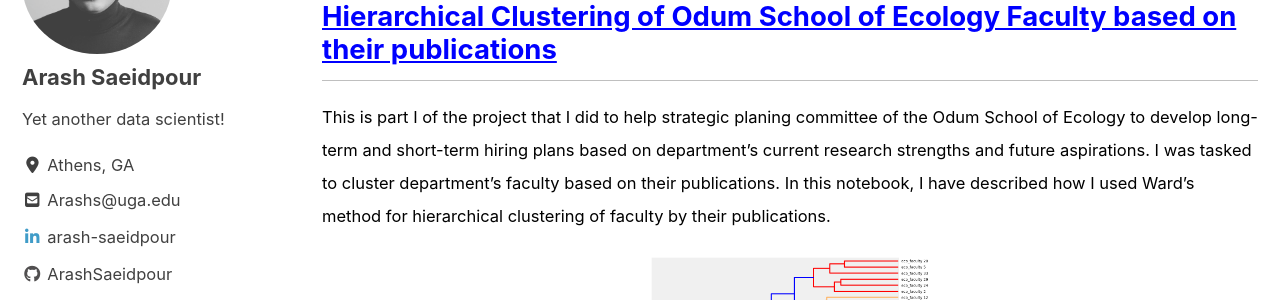
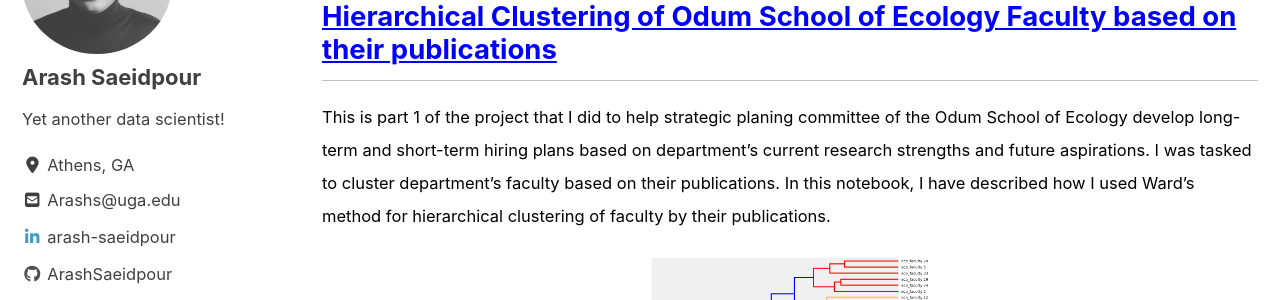
Before and after one commit to ArashSaeidpour/arashsaeidpour.github.io, a Jekyll site: the page built from index.md, in a window 1280 px wide and 900 px high, scrolled down 1007 px. Shown: the part 153-453 px from the top of the window. Built offline with Jekyll 4.4.1, drawn with Linux system fonts in a browser that asks for light colours; cached includes are drawn as plain includes; nearby versions of some CDN libraries.

Commit message:
project descrip revised

```diff
--- a/index.md
+++ b/index.md
@@ -28,7 +28,7 @@ analytics:
 
 ## [Hierarchical Clustering of Odum School of Ecology Faculty based on their publications][102]
 
-<sub> This is part I of the project that I did to help strategic planing committee of the Odum School of Ecology to develop long-term and short-term hiring plans based on department's current research strengths and future aspirations. I was tasked to cluster department's faculty based on their publications. In this notebook, I have described how I used Ward's method for hierarchical clustering of faculty by their publications.<sub>
+<sub> This is part 1 of the project that I did to help strategic planing committee of the Odum School of Ecology develop long-term and short-term hiring plans based on department's current research strengths and future aspirations. I was tasked to cluster department's faculty based on their publications. In this notebook, I have described how I used Ward's method for hierarchical clustering of faculty by their publications.<sub>
 
 
 
```
